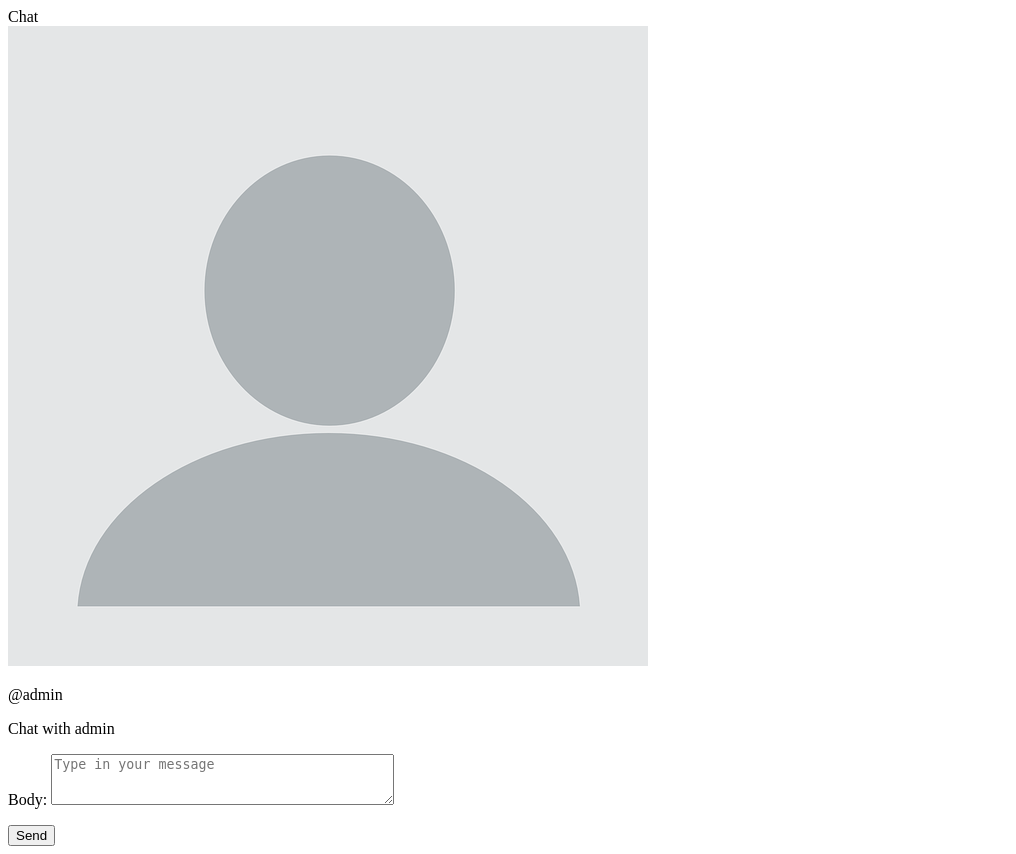
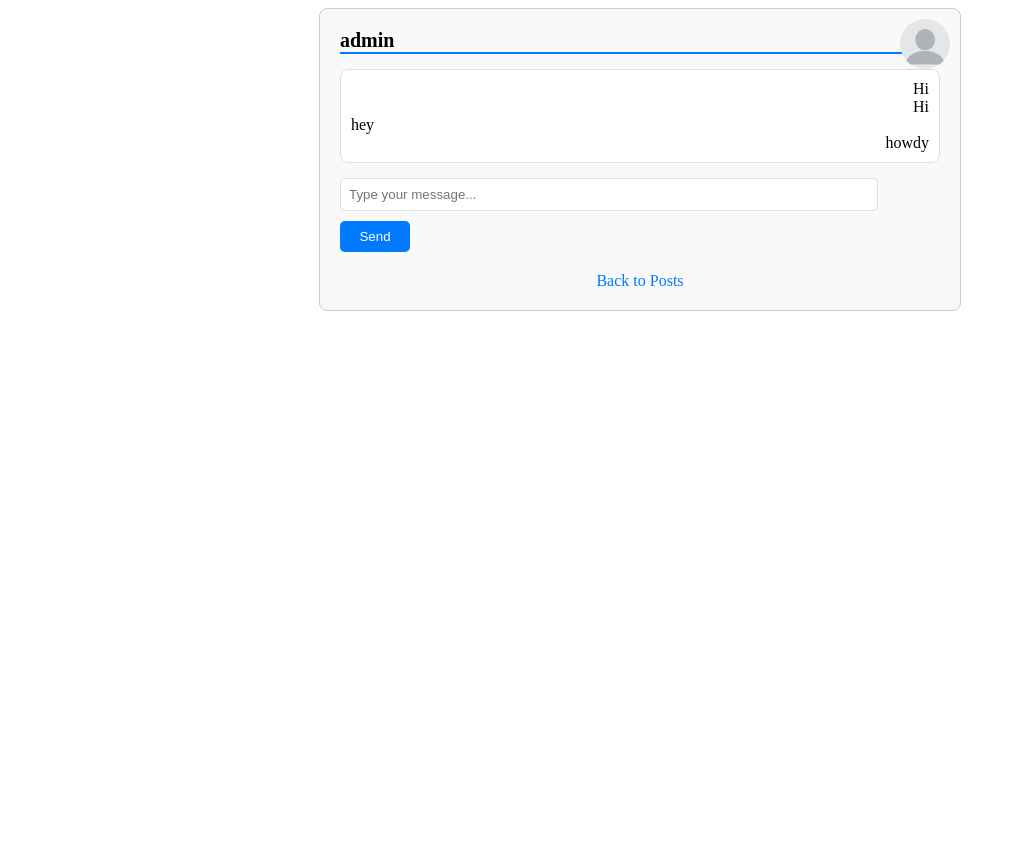
Before and after one commit to JimmyBu/PublishingWebsite, a Django app: page /chat/friend/6 in a window 1280 px wide. Shown: the whole page, without its empty margins (0-1016 px from the left). After the commit the page ends 311 px from the top, so only its background shows below. Run offline with Django 5.2, Linux system fonts and the light colour scheme; a user stored in the database is signed in; data comes from the database, SQL or seed files in the repository; both versions use the stored data as it was after the commit; data that the repository does not hold is empty; some libraries are stand-ins or nearby versions.

Commit message:
Updated Chat UI

```diff
--- a/QuestionHub/static/css/style.css
+++ b/QuestionHub/static/css/style.css
@@ -0,0 +1,106 @@
+.chat-container {
+    position: relative;
+    max-width: 600px;
+    margin: 0 auto;
+    padding: 20px;
+    border: 1px solid #ccc;
+    border-radius: 8px;
+    background-color: #f9f9f9;
+}
+
+
+.header {
+    font-size: 20px;
+    font-weight: bold;
+    margin-bottom: 15px;
+    border-bottom: 2px solid #007bff; /* Change color to blue */
+}
+
+.chat-area {
+    max-height: 300px; /* Adjust height as needed */
+    overflow-y: auto; /* Enable vertical scrolling */
+    padding: 10px;
+    border: 1px solid #ddd;
+    border-radius: 8px;
+    background-color: #fff;
+}
+
+.message {
+    padding: 8px;
+    margin-bottom: 5px;
+    border-radius: 5px;
+}
+
+.sent {
+    background-color: #DCF8C6;
+    align-self: flex-end;
+}
+
+.received {
+    background-color: #EAEAEA;
+}
+
+.chat-box-sent {
+    border-radius: 5px;
+    margin-bottom: 2px; /* Add margin to create a gap */
+}
+
+.chat-box-received {
+    border-radius: 5px;
+    text-align: right;
+}
+
+.chat-input {
+    margin-top: 15px;
+}
+
+#id_body {
+    width: calc(100% - 80px); /* Adjust width as needed */
+    padding: 8px;
+    border: 1px solid #ddd;
+    border-radius: 5px;
+    margin-bottom: 10px; /* Add margin to create a gap */
+}
+
+button {
+    width: 70px;
+    padding: 8px;
+    background-color: #007bff;
+    color: #fff;
+    border: none;
+    border-radius: 5px;
+    cursor: pointer;
+}
+
+button:hover {
+    background-color: #0056b3;
+}
+
+.profile-pic-container {
+    position: absolute;
+    top: 10px;
+    right: 10px;
+    width: 50px; /* Adjust width as needed */
+    height: 50px; /* Adjust height as needed */
+    overflow: hidden;
+    border-radius: 50%;
+}
+
+
+.profile-pic {
+    width: 100%;
+    height: 100%;
+    object-fit: cover;
+}
+
+.back-button {
+    display: block;
+    margin-top: 20px; /* Adjust margin as needed */
+    text-align: center;
+    text-decoration: none;
+    color: #007bff; /* Adjust color as needed */
+}
+
+.back-button:hover {
+    text-decoration: underline;
+}
--- a/QuestionHub/templates/mychatapp/detail.html
+++ b/QuestionHub/templates/mychatapp/detail.html
@@ -1,22 +1,22 @@
 {% extends "mychatapp/base.html" %}
 {% block content %}
 {% load static %}
-<style>
-.profile-pic .chat-container{
-  border-radius: 50%;
-}
-
-.profile-pic-container .chat-container{
-    width: 10%;
-}
-
-
-</style>
 
 <div class="chat-container">
-    <div class="main">
-        <div class="logo">
-            Chat
+    <div class="header">{{ friend.username }}</div>
+
+    <div class="chat-area" id="chat-area">
+        {% for chat in chats %}
+            {% if chat.msg_sender == user %}
+                <div class="chat-sent box">
+                    {{ chat }}
+                </div>
+            {% else %}
+                <div class="chat-box-received">
+                    {{ chat }}
+                </div>
+            {% endif %}
+        {% endfor %}
     </div>
 
     <div class="sub-main">
@@ -27,42 +27,17 @@
                 <img class="profile-pic" src="{% static 'img/default_profile_pic.png' %}" alt="default profile picture">
             {% endif %}
         </div>
-            <p>@{{ friend.username }}</p>
-        </div>
-    </div>
-
-    <div class="header">Chat with {{ friend.username }}</div>
-
-    <div class="chat-area">
-        {% for message in messages %}
-            <div class="message {% if message.msg_sender == user %}sent{% else %}received{% endif %}">
-                <p>{{ message.body }}</p>
-            </div>
-        {% endfor %}
-    </div>
-
-    <div class="chat-body" id="chat-body">
-        {% for chat in chats %}
-            {% if chat.msg_sender == user and chat.msg_receiver == friend %}
-                <div class="chat-sent box">
-                    {{ chat }}
-                </div>
-            {% elif chat.msg_sender == friend and chat.msg_receiver == user %}
-                <div class="chat-box-received">
-                    {{ chat }}
-                </div>
-            {% endif %}
-        {% endfor %}
     </div>
 
     <div class="chat-input">
         <form method="post" id="myform">
             {% csrf_token %}
-            {{ form.as_p }}
+            <input type="text" id="id_body" name="body" placeholder="Type your message...">
             <button type="submit">Send</button>
         </form>
     </div>
 
+    <a href="{% url 'home' %}" class="back-button">Back to Posts</a>
 </div>
 
 <script>
@@ -102,52 +77,79 @@
         })
         .then(response => response.json())
         .then(data => {
-            console.log('Success:', data)
-            let chat_body = document.getElementById("chat-body")
-            let chatMessageBox = document.createElement("div")
-            chatMessageBox.classList.add("chat-box-sent")
-            chatMessageBox.innerText = data
-            chat_body.append(chatMessageBox)
-            document.getElementById("id_body").value = ""
+            console.log('Success:', data);
+            let chatArea = document.getElementById("chat-area");
+            let chatMessageBox = document.createElement("div");
+            chatMessageBox.classList.add("chat-box-sent");
+            chatMessageBox.innerText = data;
+            chatArea.append(chatMessageBox);
+            document.getElementById("id_body").value = "";
         })
         .catch((error) => {
-            console.error('Error:', error)
+            console.error('Error:', error);
         });
+        localStorage.setItem('messageAlignment', 'sent');
     }
 
-    setInterval(receiveMessages, 1000)
-    let counter = {{ num }}
+    setInterval(receiveMessages, 1000);
+    let counter = {{ num }};
 
-    function receiveMessages(){
-        let url = "{% url 'rec_msg' friend.id%}"
+    function receiveMessages() {
+        let url = "{% url 'rec_msg' friend.id %}";
 
         fetch(url)
         .then(response => response.json())
         .then(data => {
             console.log("Success:", data);
-            if (data.length == 0){
-
-            }else{
-                let lastMsg = data[data.length-1]
-                if(counter == data.length) {
-                    console.log("no new msg")
-                }
-                else{
-                    let chat_body = document.getElementById("chat-body")
-                    let chatMessageBox = document.createElement("div")
-                    chatMessageBox.classList.add("chat-box-received")
-                    chatMessageBox.innerText = lastMsg
-                    chat_body.append(chatMessageBox)
-                    document.getElementById("id_body").value = ""
+            if (data.length == 0) {
+                // No new messages
+            } else {
+                let lastMsg = data[data.length - 1];
+                if (counter == data.length) {
+                    console.log("no new msg");
+                } else {
+                    let chatArea = document.getElementById("chat-area");
+                    let chatMessageBox = document.createElement("div");
+                    chatMessageBox.classList.add("chat-box-received");
+                    chatMessageBox.innerText = lastMsg;
+                    chatArea.append(chatMessageBox);
+                    document.getElementById("id_body").value = "";
                 }
             }
-            counter = data.length
+            counter = data.length;
         })
         .catch((error) => {
-            console.error('Error:', error)
+            console.error('Error:', error);
         });
+        localStorage.setItem('messageAlignment', 'received');
+    }
+    function getMessageAlignment() {
+        return localStorage.getItem('messageAlignment') || 'received';
     }
 
+    function setNewMessageAlignment(messageElement) {
+        const messageAlignment = getMessageAlignment();
+        if (messageAlignment === 'sent') {
+            messageElement.classList.add('chat-box-sent');
+            messageElement.classList.remove('chat-box-received');
+        } else {
+            messageElement.classList.remove('chat-box-sent');
+            messageElement.classList.add('chat-box-received');
+        }
+    }
+
+    document.addEventListener('DOMContentLoaded', function () {
+        const chatMessages = document.querySelectorAll('.chat-area .chat-box');
+        chatMessages.forEach(function (messageElement) {
+            setNewMessageAlignment(messageElement);
+        });
+    });
+
+    document.addEventListener('DOMNodeInserted', function (event) {
+        if (event.target.classList && event.target.classList.contains('chat-box')) {
+            setNewMessageAlignment(event.target);
+        }
+    });
 </script>
 
 {% endblock %}
```
Also changed, not shown: db.sqlite3. Lines whose indentation alone changed are shown as unchanged.
